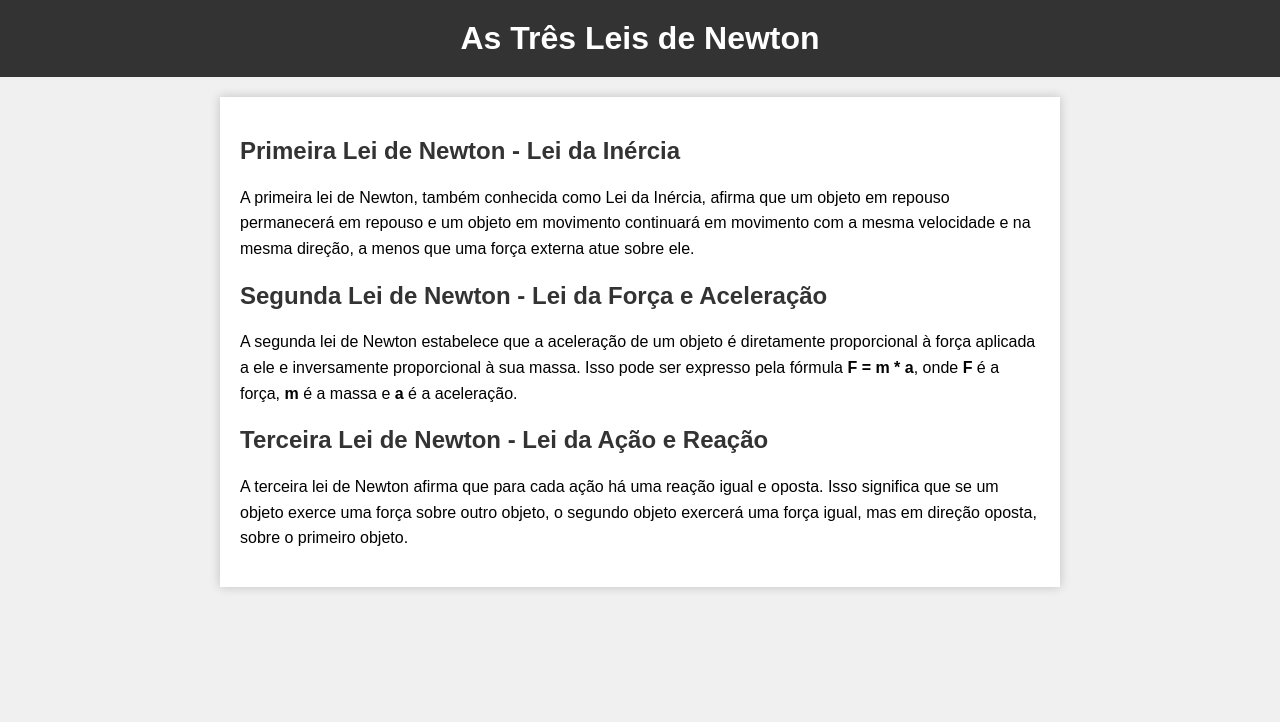
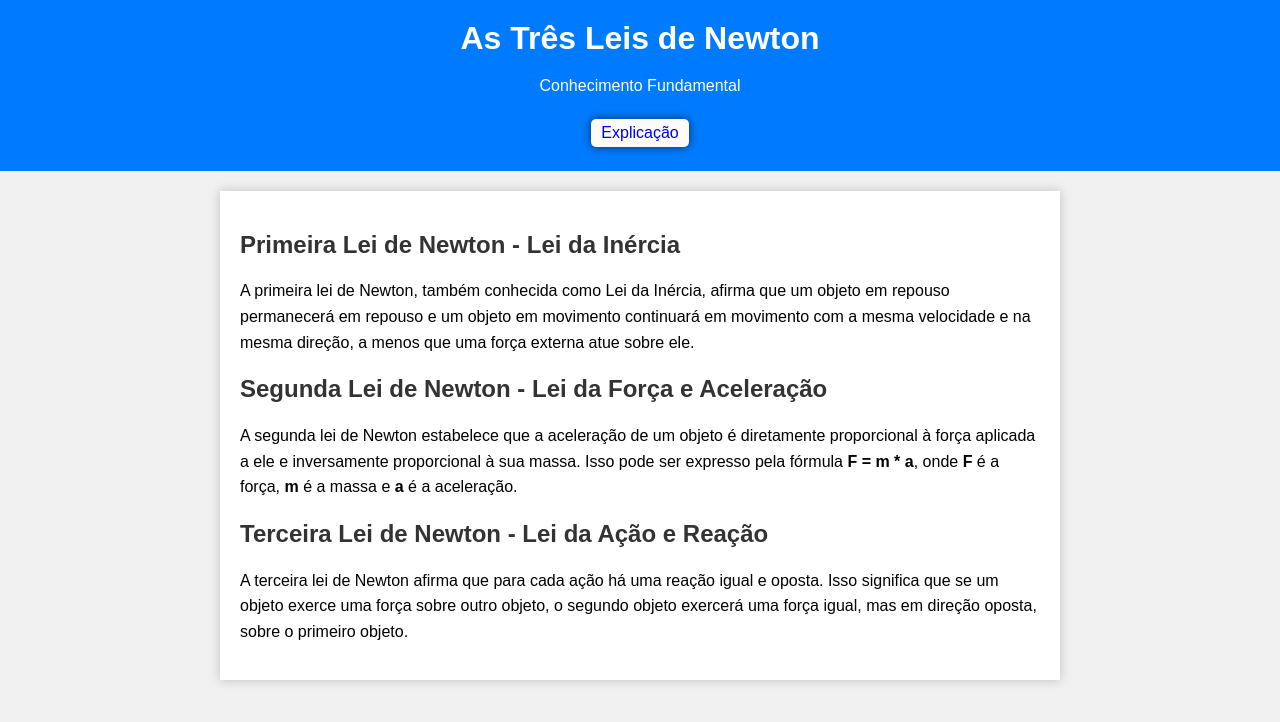
Before and after one commit to rochadudu/EP-6, a plain HTML site: page index2.html in a window 1280 px wide. Drawn offline with Linux system fonts and the light colour scheme.

Commit message:
Add files via upload

```diff
--- a/index2.html
+++ b/index2.html
@@ -9,6 +9,8 @@
 <body>
     <header>
         <h1>As Três Leis de Newton</h1>
+        <p>Conhecimento Fundamental</p>
+        <button class="meu-botao"><a href="index.html">Explicação</a></button>
     </header>
     <div class="container">
         <h2>Primeira Lei de Newton - Lei da Inércia</h2>
--- a/main.js
+++ b/main.js
@@ -23,4 +23,5 @@ function evaluateAnswers() {
     }
 
     results.textContent = `Você acertou ${score} de 3 questões.`;
+
 }
--- a/style.css
+++ b/style.css
@@ -1,3 +1,7 @@
+*{
+    text-decoration: none;
+}
+
 body {
     font-family: Arial, sans-serif;
     margin: 0;
@@ -45,3 +49,23 @@ main {
         grid-template-columns: 1fr 1fr;
     }
 }
+
+.meu-botao {
+    background-color: #fbfbfb;
+    color: rgb(0, 0, 0);
+    border: none; /* Remove a borda padrão do botão */
+    padding: 5px 10px; /* Define o tamanho de dentro */
+    text-align: center; /* Alinha do texto */
+    text-decoration: none; /* Remove a linha de baixo do texto */
+    display: inline-block;
+    font-size: 16px; /* Tamanho da fonte */
+    margin: 4px 2px; /* Margem externa */
+    cursor: pointer; /* Transforma o cursor em uma mãozinha ao passar o mouse */
+    border-radius: 5px; /* Borda redonda */
+    box-shadow: 0px 0px 10px rgba(0, 0, 0, 0.605);
+  }
+
+
+  .meu-botao:hover {
+    background-color: #00ddff; /* Altera a cor de fundo no hover */
+  }
--- a/style2.css
+++ b/style2.css
@@ -1,3 +1,6 @@
+*{
+    text-decoration: none;
+}
 
 body {
     font-family: Arial, sans-serif;
@@ -7,8 +10,8 @@ body {
 }
 
 header {
-    background-color: #333;
-    color: #fff;
+    background-color: #007BFF;
+    color: #ffffff;
     text-align: center;
     padding: 20px;
 }
@@ -32,3 +35,29 @@ h2 {
 p {
     line-height: 1.6;
 }
+
+@media (min-width: 768px) {
+    main {
+        grid-template-columns: 1fr 1fr;
+    }
+}
+
+.meu-botao {
+    background-color: #fbfbfb;
+    color: rgb(0, 0, 0);
+    border: none; /* Remove a borda padrão do botão */
+    padding: 5px 10px; /* Define o tamanho de dentro */
+    text-align: center; /* Alinha do texto */
+    text-decoration: none; /* Remove a linha de baixo do texto */
+    display: inline-block;
+    font-size: 16px; /* Tamanho da fonte */
+    margin: 4px 2px; /* Margem externa */
+    cursor: pointer; /* Transforma o cursor em uma mãozinha ao passar o mouse */
+    border-radius: 5px; /* Borda redonda */
+    box-shadow: 0px 0px 10px rgba(0, 0, 0, 0.605);
+  }
+
+
+  .meu-botao:hover {
+    background-color: #00ddff; /* Altera a cor de fundo no hover */
+  }
```
Also changed, not shown: index.html (+1 -0 lines).
